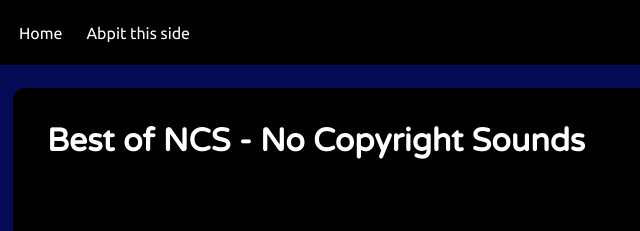
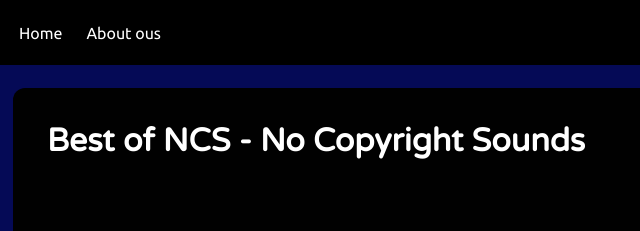
Before and after one commit to vivek0646/Spotify-Clone, a plain HTML site: page index.html in a window 1280 px wide. Shown: the top 231 px of the page, 145-785 px from the left. Drawn offline with Linux system fonts and the light colour scheme.

Commit message:
Update index.html

```diff
--- a/index.html
+++ b/index.html
@@ -12,7 +12,7 @@
         <ul>
             <li class="brand"><img src="logo.png" alt="Spotify"> Spotify</li>
             <li>Home </li>
-            <li>Abpit this side</li>
+            <li>About ous</li>
         </ul>
     </nav>
 
```
